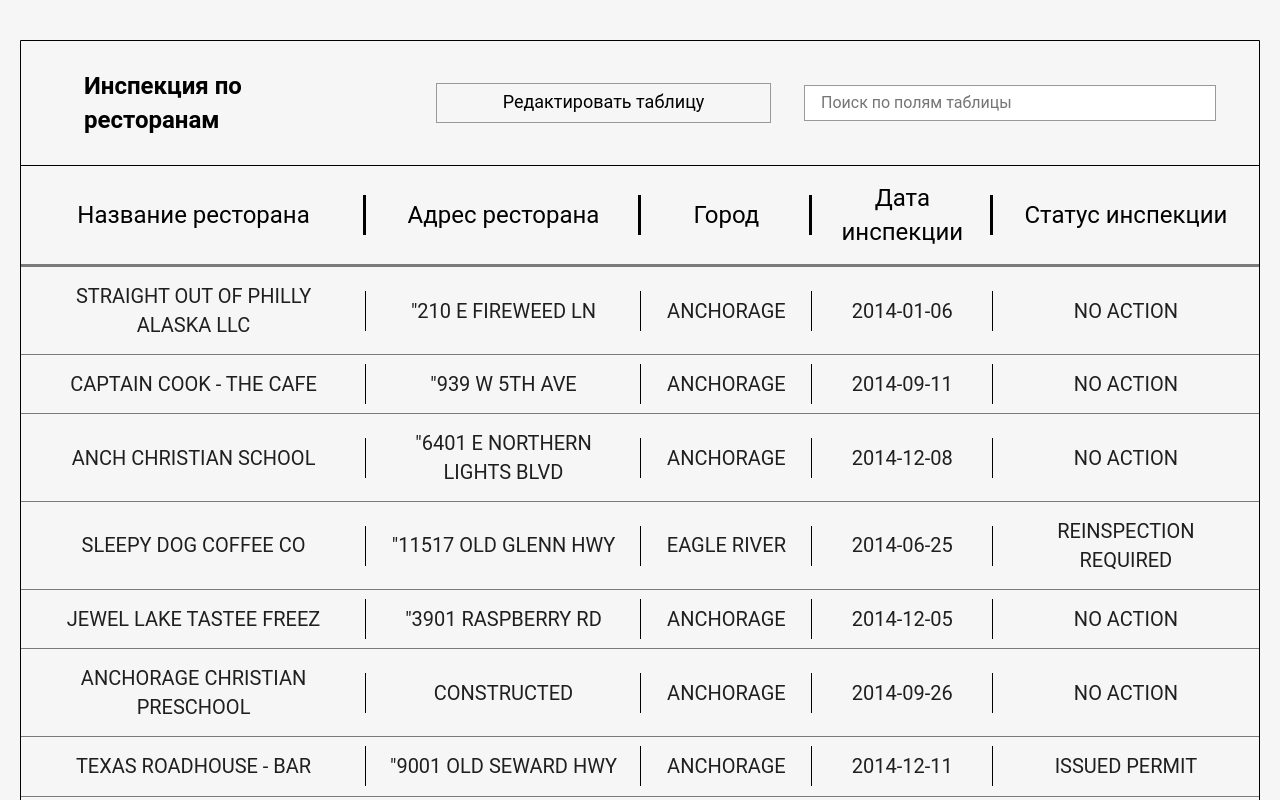
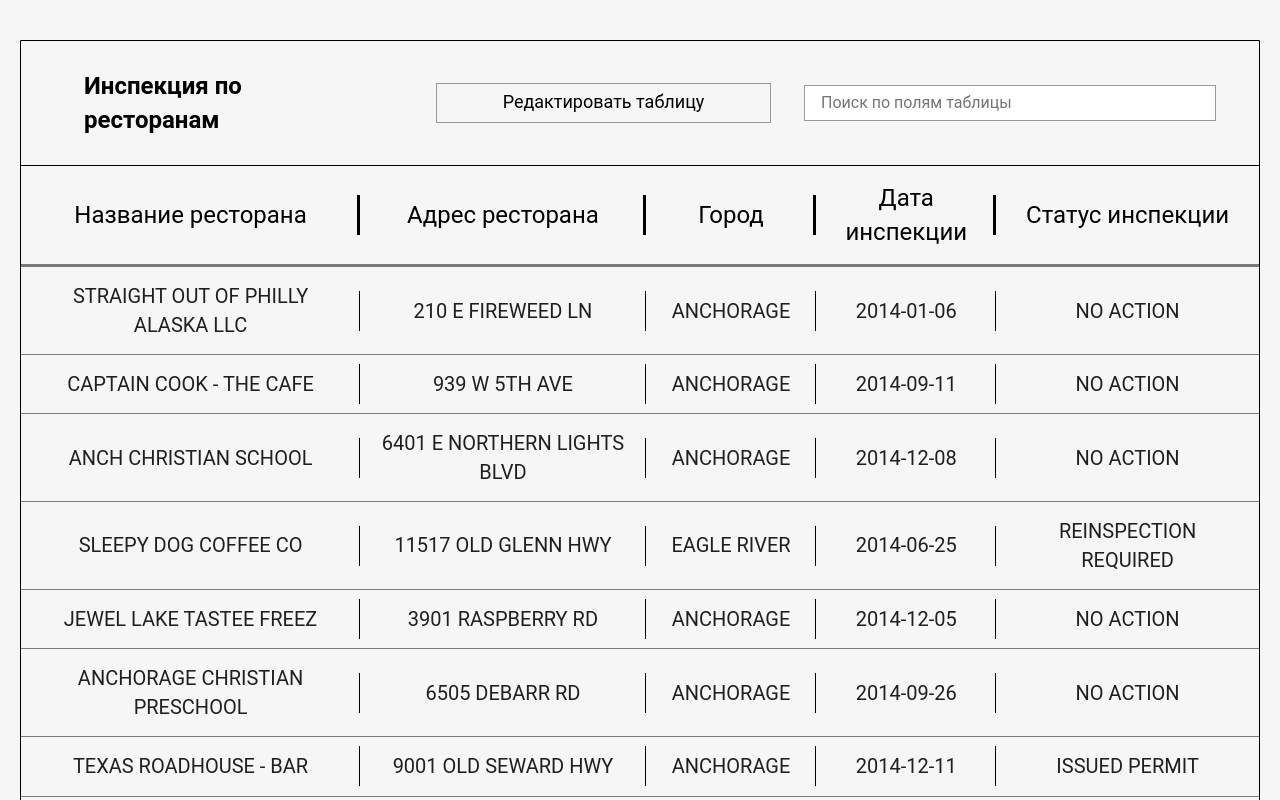
Before and after one commit to smysov/table, a Vue app: page / in a window 1280 px wide. Shown: the top 800 px of the page. Built offline with nearby package versions, Linux system fonts and the light colour scheme.

Commit message:
feat: implemented the base search

```diff
--- a/src/App.vue
+++ b/src/App.vue
@@ -18,3 +18,11 @@ export default {
   components: { Table },
 };
 </script>
+
+<style lang="scss">
+.restaurants {
+  min-height: 100vh;
+  display: flex;
+  align-items: center;
+}
+</style>
--- a/src/components/HeaderOpportunities.vue
+++ b/src/components/HeaderOpportunities.vue
@@ -15,6 +15,7 @@
       class="header-table__search"
       type="text"
       placeholder="Поиск по полям таблицы"
+      v-model="search"
     />
   </div>
 </template>
@@ -29,6 +30,15 @@ export default {
       type: Boolean,
       required: true,
     },
+    value: {
+      type: String,
+      required: true,
+    },
+  },
+  data() {
+    return {
+      search: this.value,
+    };
   },
   components: {
     EditList,
@@ -37,6 +47,11 @@ export default {
   methods: {
     onShowParameters() {
       this.$emit('onShowParameters');
+    },
+  },
+  watch: {
+    search(value) {
+      this.$emit('search', value);
     },
   },
 };
@@ -102,7 +117,8 @@ export default {
 .opacity-leave-active {
   transition: all 0.3s linear;
 }
-.opacity-enter, .opacity-leave-to {
+.opacity-enter,
+.opacity-leave-to {
   transform: translateY(25px);
   opacity: 0;
 }
--- a/src/components/Restaurants.vue
+++ b/src/components/Restaurants.vue
@@ -5,7 +5,7 @@
         {{ restaurant.business_name }}
       </td>
       <td class="table-info__descripthion">
-        {{ restaurant.business_location }}
+        {{ restaurant.business_address }}
       </td>
       <td class="table-info__descripthion">
         {{ restaurant.business_city }}
--- a/src/components/Table.vue
+++ b/src/components/Table.vue
@@ -3,15 +3,17 @@
     <!-- <header-opportunities /> -->
     <header-opportunities
       @onShowParameters="onShowParameters"
+      @search="search = $event"
       :isShowParameters="isShowParameters"
+      :value="search"
     />
     <table class="table-info" @click="isShowParameters = false">
       <!--Header-->
       <table-header />
       <!--Body-->
-      <restaurants :restaurants="restaurants" />
+      <restaurants :restaurants="searchByParameters" />
       <!--Footer-->
-      <table-footer :restaurants="restaurants" />
+      <table-footer :restaurants="searchByParameters" />
     </table>
   </div>
 </template>
@@ -33,6 +35,7 @@ export default {
   data: () => ({
     restaurants: [],
     isShowParameters: false,
+    search: '',
   }),
   async mounted() {
     try {
@@ -42,6 +45,39 @@ export default {
     } catch (error) {
       console.log(error);
     }
+  },
+  computed: {
+    searchByParameters() {
+      const { search, restaurants } = this;
+      const value = search.trim().toLowerCase();
+
+      if (!search) return restaurants;
+
+      const sortedRestaurants = restaurants.filter((item) => {
+        if (item.business_name.toLowerCase().indexOf(value) !== -1) {
+          return item;
+        }
+        if (item.business_address.toLowerCase().indexOf(value) !== -1) {
+          return item;
+        }
+        if (item.business_city.toLowerCase().indexOf(value) !== -1) {
+          return item;
+        }
+        if (item.business_phone_number.toLowerCase().indexOf(value) !== -1) {
+          return item;
+        }
+        if (item.inspection_date.toLowerCase().indexOf(value) !== -1) {
+          return item;
+        }
+        if (item.inspection_description.toLowerCase().indexOf(value) !== -1) {
+          return item;
+        }
+        if (item.inspection_type.toLowerCase().indexOf(value) !== -1) {
+          return item;
+        }
+      });
+      return sortedRestaurants;
+    },
   },
   methods: {
     onShowParameters() {
@@ -53,7 +89,6 @@ export default {
 
 <style lang="scss">
 .table-wrapper {
-  min-height: 100vh;
   display: flex;
   flex-direction: column;
   justify-content: center;
```
Also changed, not shown: .eslintrc.js.
